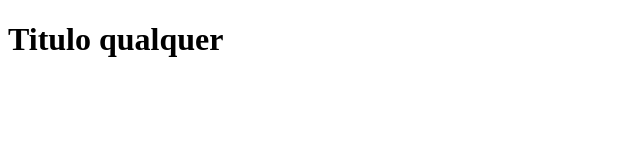
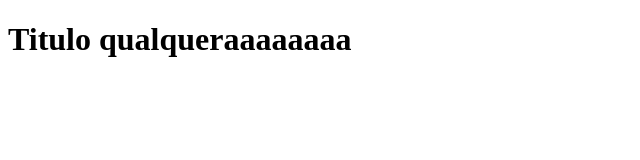
Before and after one commit to lucasbarcls/Aula5, a plain HTML site: page index.html in a window 1280 px wide. Shown: the whole page, without its empty margins (0-640 px from the left). Drawn offline with Linux system fonts and the light colour scheme.

Commit message:
Update index.html
versao 2 2

```diff
--- a/index.html
+++ b/index.html
@@ -8,6 +8,6 @@
     <script type="text/javascript" src="./assets/js/script.js"></script>
 </head>
 <body>
-    <h1>Titulo qualquer</h1>
+    <h1>Titulo qualqueraaaaaaaa</h1>
 </body>
 </html>
```
